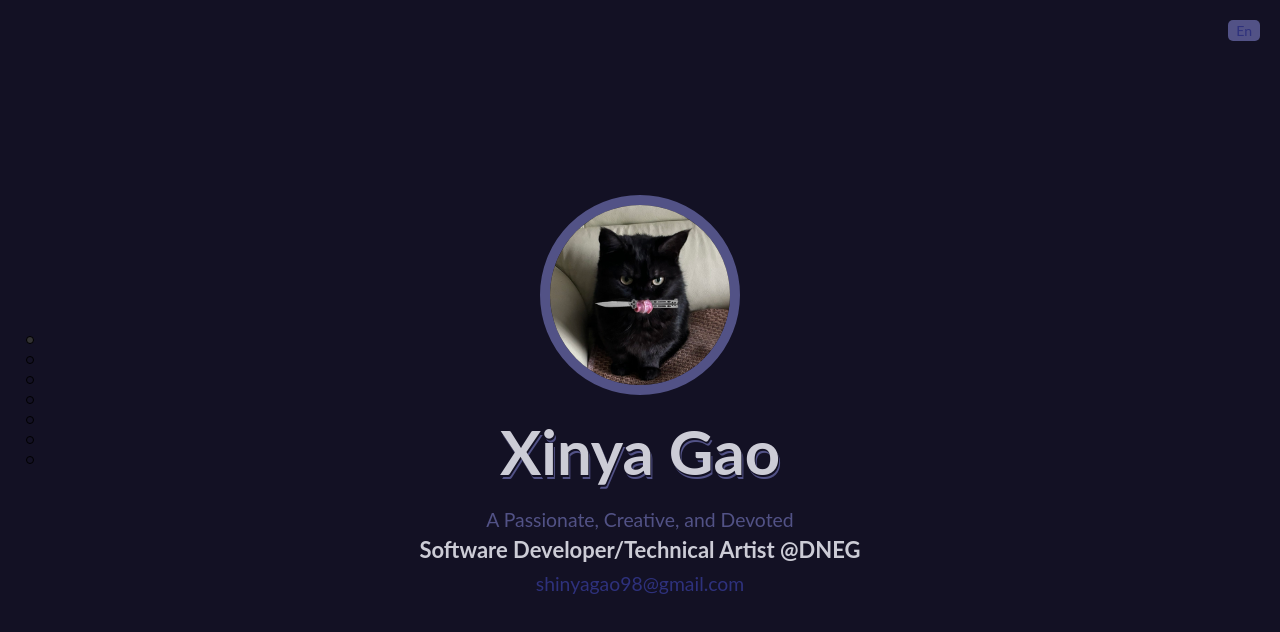
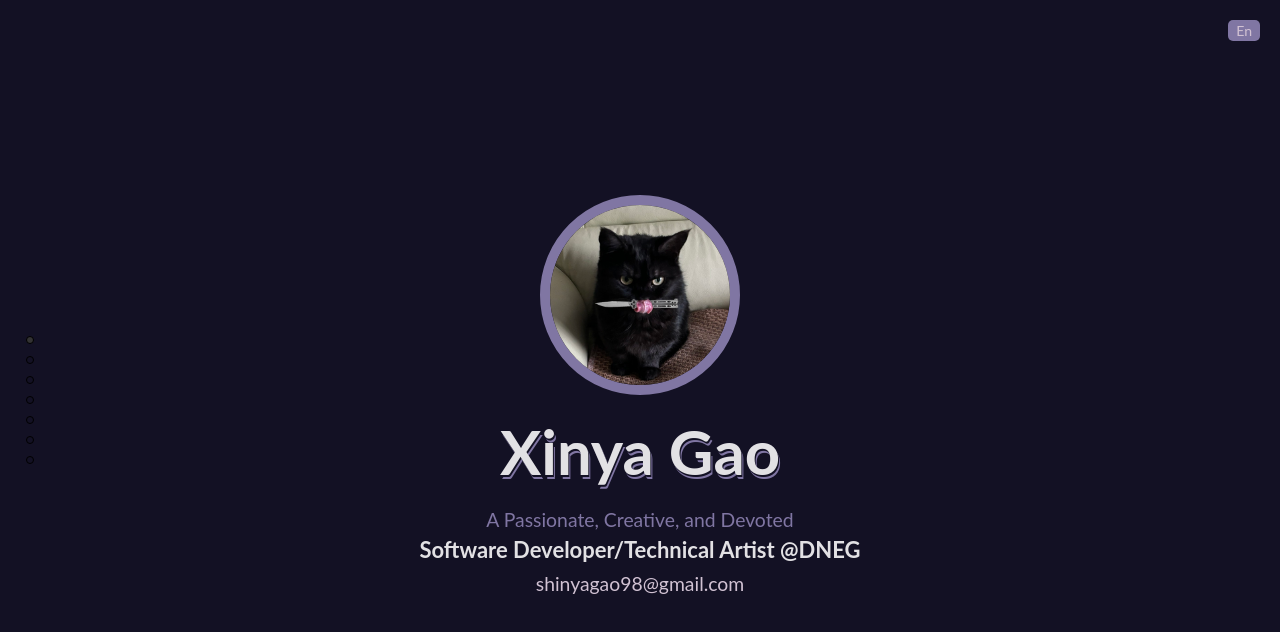
Before and after one commit to ShinyaGao/shinyagao.github.io, a website: page index.html in a window 1280 px wide. Drawn offline with nearby package versions, Linux system fonts and the light colour scheme; a web font is replaced by a local one.

Commit message:
updated color

```diff
--- a/scss/_settings.colors.scss
+++ b/scss/_settings.colors.scss
@@ -1,7 +1,7 @@
 $clr-primary:          #131124;  // purple
-$clr-light:            #525286;  // light purple
-$clr-lighter:          #ccccd6;  // lighter purple
-$clr-dark:             #2E317C;  // star purple
+$clr-light:            #8076a3;  // light purple
+$clr-lighter:          #e2e1e4;  // lighter purple
+$clr-dark:             #d1c2d3;  // star purple
 $clr-darker:           #22202e;  // darker purple
 $clr-contrast:         #A7A8B0;  // blue purple
 $clr-def:              #666;
```
Also changed, not shown: css/main.css.
